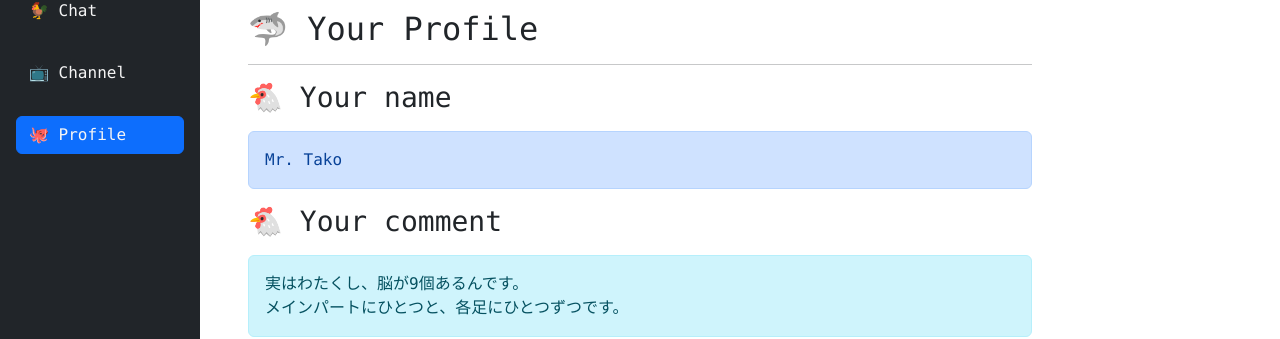
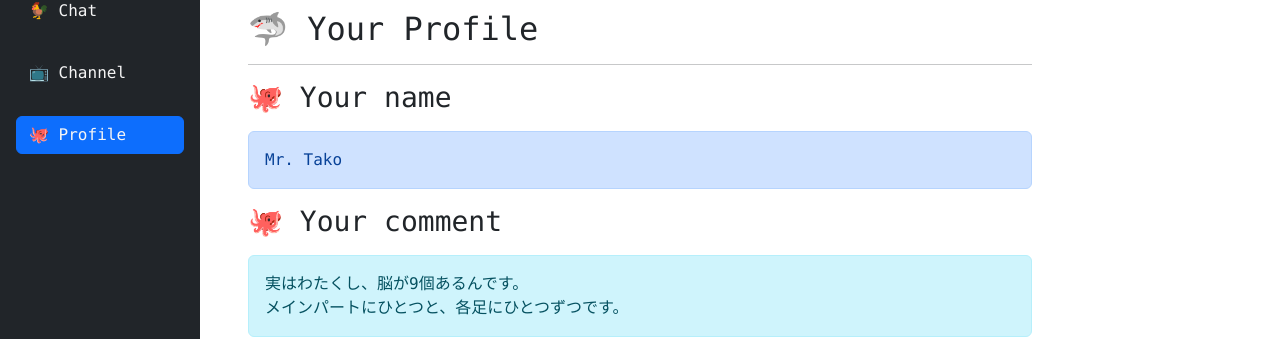
Before and after one commit to osawa-koki/simple-chat-chat, a Nuxt app: page /chat in a window 1280 px wide. Both pictures are taken after a click on the button "🐙 Profile". Shown: the part 126-465 px from the top of the page. Built offline with nearby package versions, Linux system fonts and the light colour scheme.

Commit message:
小さな修正。

```diff
--- a/components/ProfileComponent.vue
+++ b/components/ProfileComponent.vue
@@ -6,9 +6,9 @@
       <p>プロフィールの設定を行うことができます。</p>
       <h2>🦈 Your Profile</h2>
       <hr />
-      <h3>🐔 Your name</h3>
+      <h3>🐙 Your name</h3>
       <div class="alert alert-primary" role="alert">{{ user.name }}</div>
-      <h3>🐔 Your comment</h3>
+      <h3>🐙 Your comment</h3>
       <div class="alert alert-info comment" role="alert">{{ user.comment }}</div>
       <hr />
       <div class="box">
```
